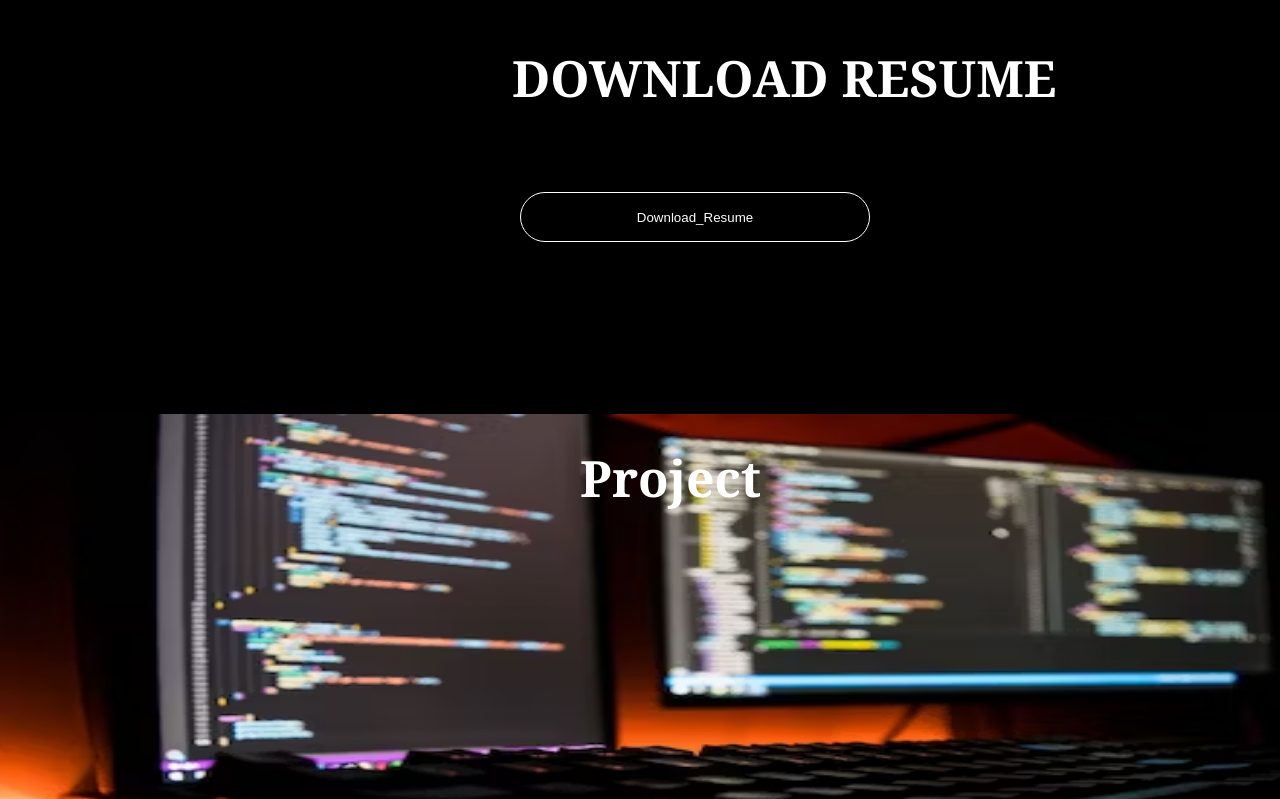
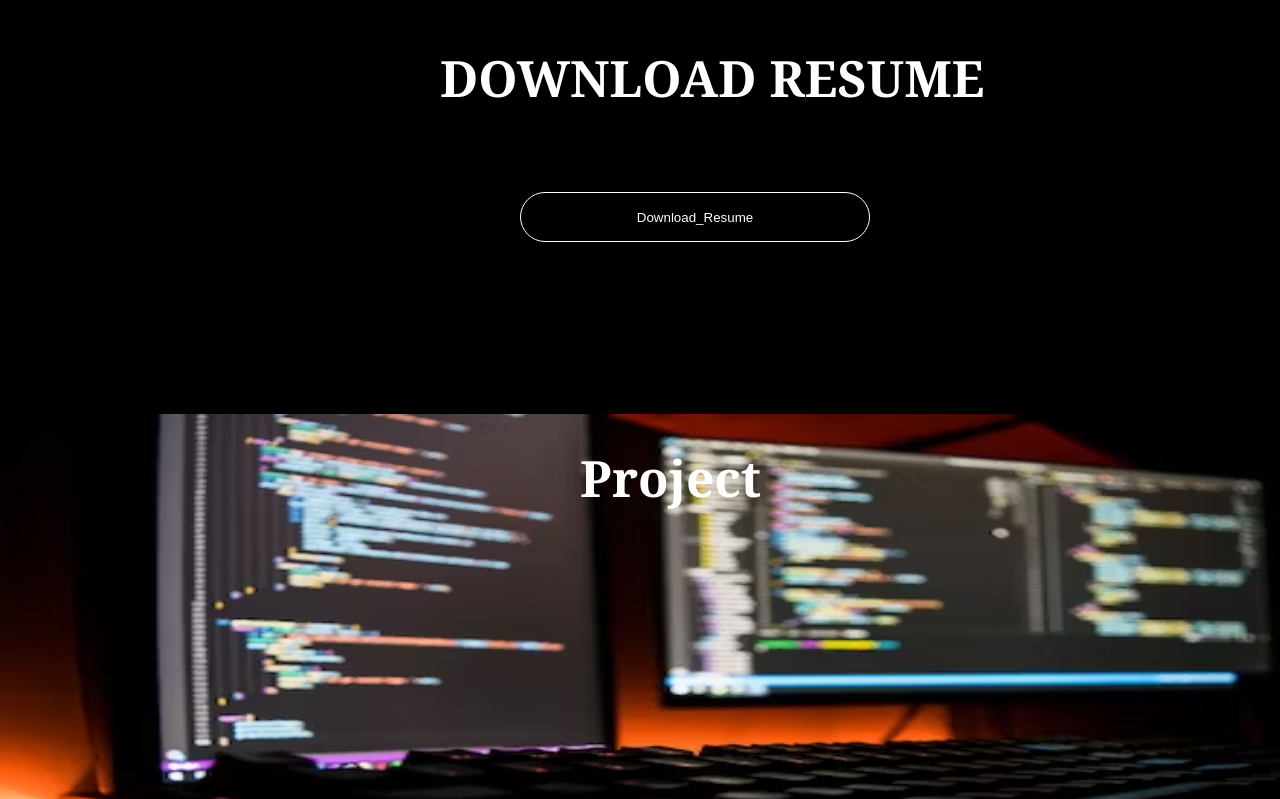
Before and after one commit to sriram0808/Portfolio, a plain HTML site: page index.html in a window 1280 px wide. Shown: the part 2090-2889 px from the top of the page. Drawn offline with Linux system fonts and the light colour scheme.

Commit message:
Update index.css

```diff
--- a/index.css
+++ b/index.css
@@ -221,7 +221,7 @@ label{
     font-size: 50px;
     padding-top: 30px;
     /* padding-left: 0px; */
-/*     margin-left: 440px; */
+    margin-left: 440px;
     color: white;
 }
 .res button{
```
